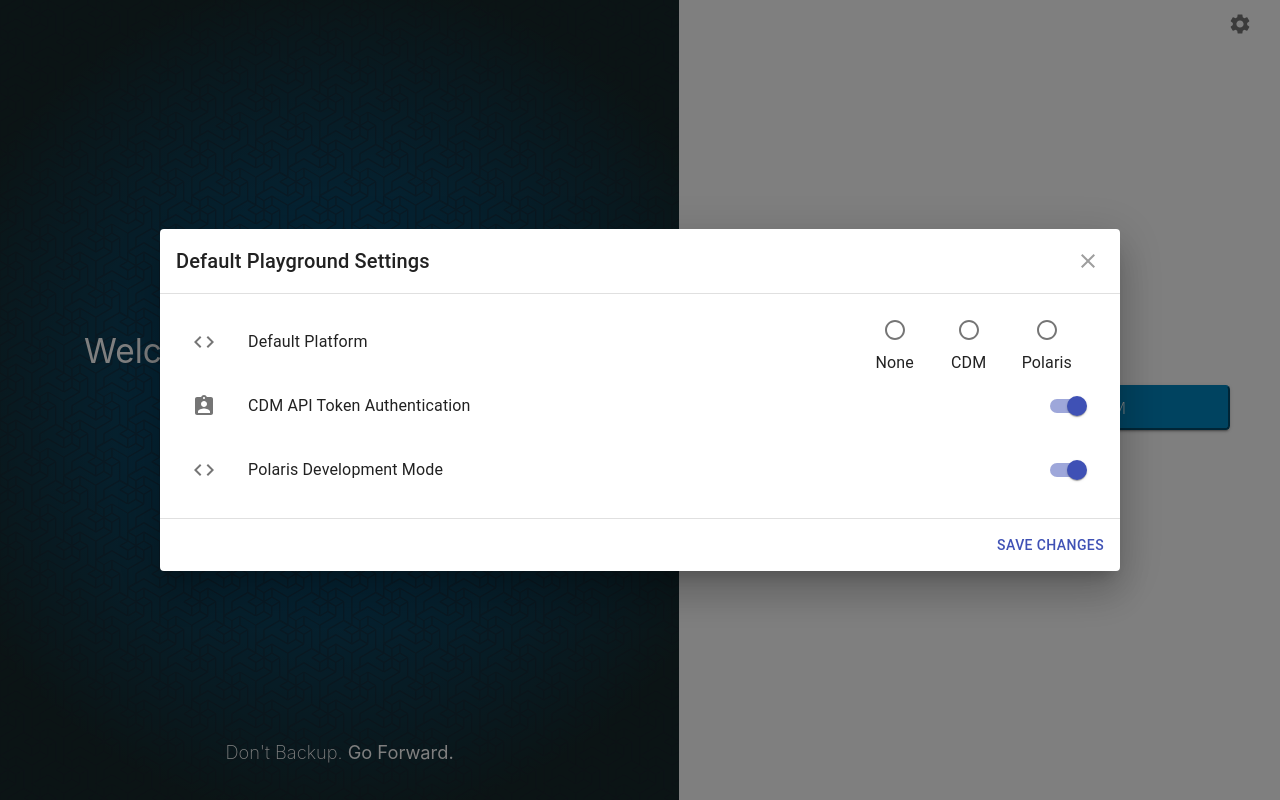
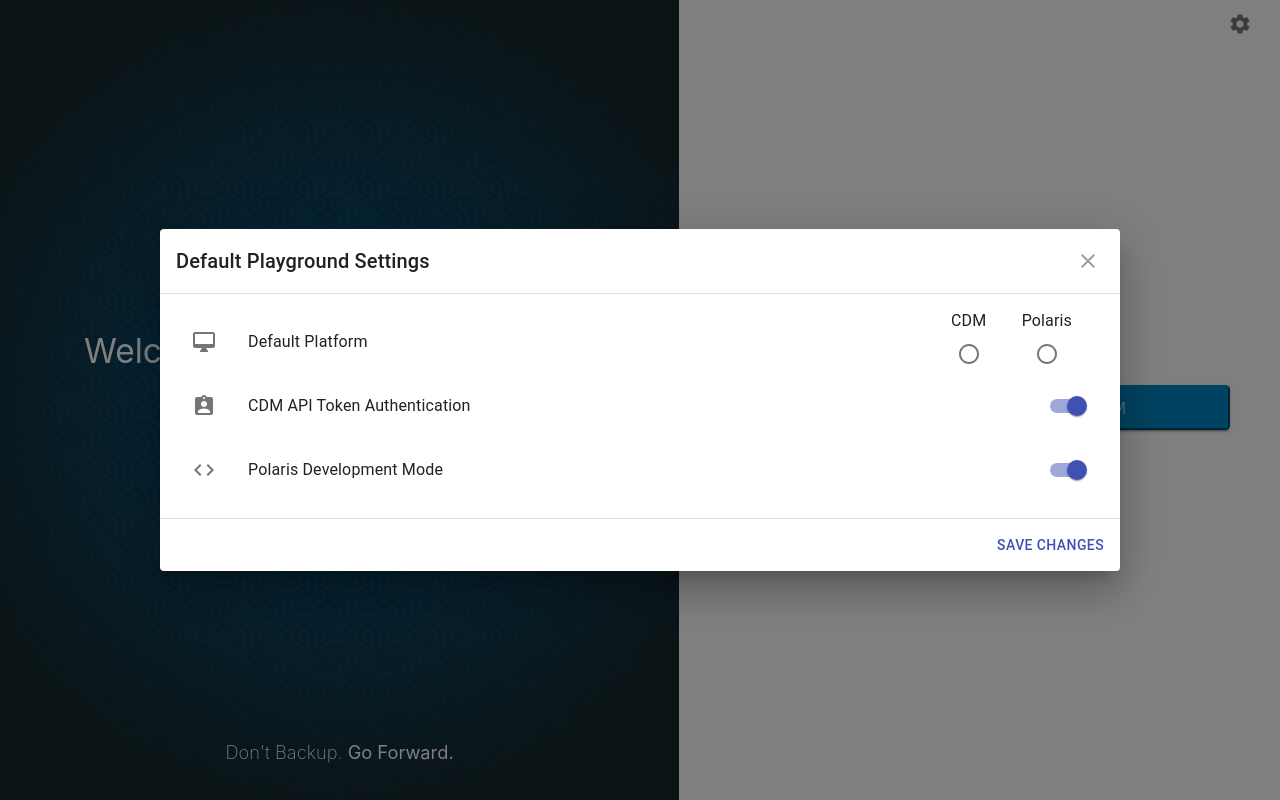
Before and after one commit to rubrikinc/graphql-playground, a React (Create React App) app: page / in a window 1280 px wide. Built offline with nearby package versions, Linux system fonts and the light colour scheme; grey boxes are pictures that could not be loaded.

Commit message:
update default platform radio buttons

```diff
--- a/src/components/PlatformRadioButton.js
+++ b/src/components/PlatformRadioButton.js
@@ -12,8 +12,7 @@ import ListItemSecondaryAction from "@material-ui/core/ListItemSecondaryAction";
 import ListItemText from "@material-ui/core/ListItemText";
 import ListSubheader from "@material-ui/core/ListSubheader";
 
-import CodeIcon from "@material-ui/icons/Code";
-
+import DesktopMacIcon from "@material-ui/icons/DesktopMac";
 const useStyles = makeStyles((theme) => ({
   root: {
     width: "100%",
@@ -41,7 +40,7 @@ export default function SwitchListSecondary() {
     <List>
       <ListItem>
         <ListItemIcon>
-          <CodeIcon />
+          <DesktopMacIcon />
         </ListItemIcon>
         <ListItemText id="switch-list-label-wifi" primary="Default Platform" />
         <ListItemSecondaryAction>
@@ -53,22 +52,16 @@ export default function SwitchListSecondary() {
               defaultValue="top"
             >
               <FormControlLabel
-                value="none"
-                control={<Radio color="primary" />}
-                label="None"
-                labelPlacement="bottom"
-              />
-              <FormControlLabel
                 value="CDM"
                 control={<Radio color="primary" />}
                 label="CDM"
-                labelPlacement="bottom"
+                labelPlacement="top"
               />
               <FormControlLabel
                 value="Polaris"
                 control={<Radio color="primary" />}
                 label="Polaris"
-                labelPlacement="bottom"
+                labelPlacement="top"
               />
             </RadioGroup>
           </FormControl>
```
